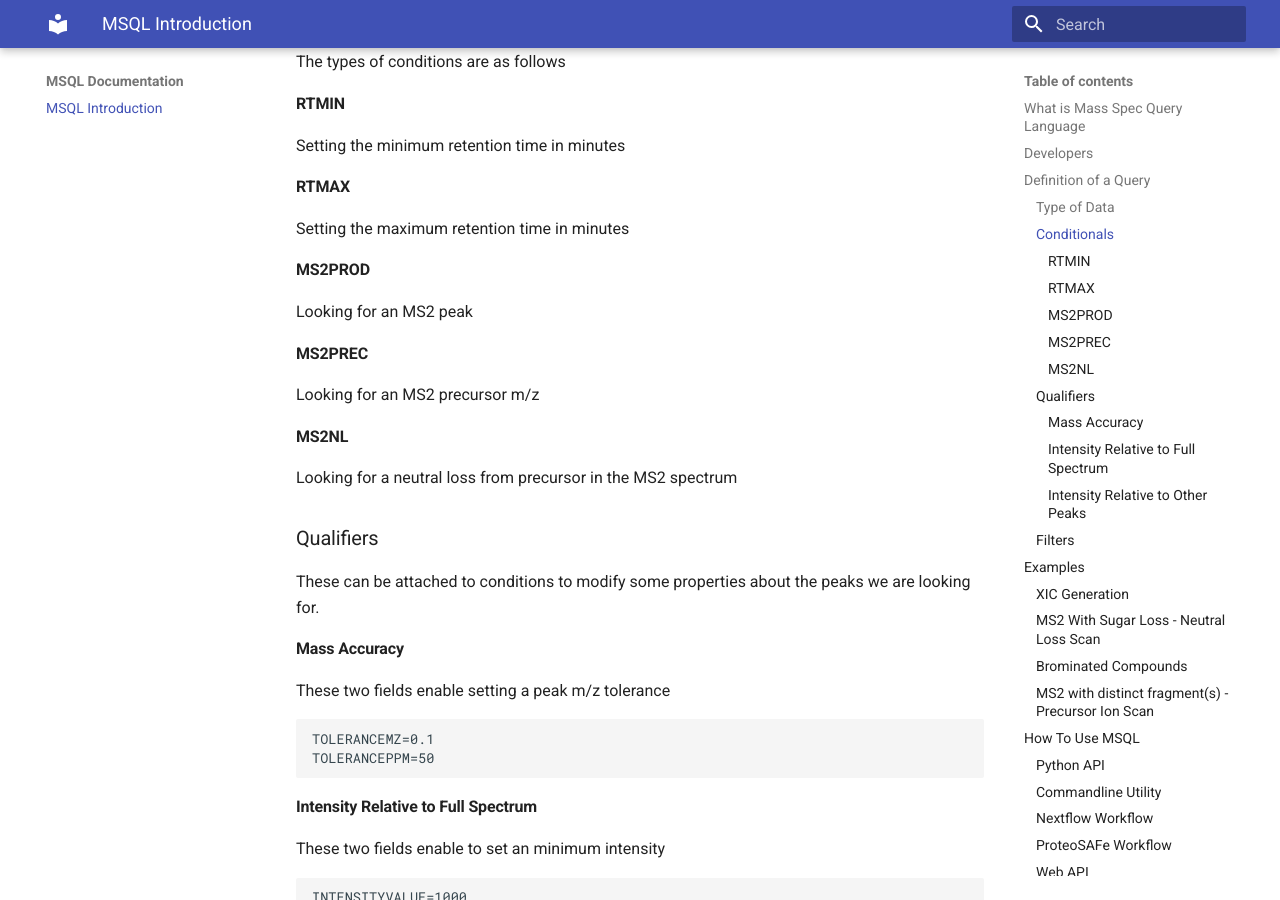
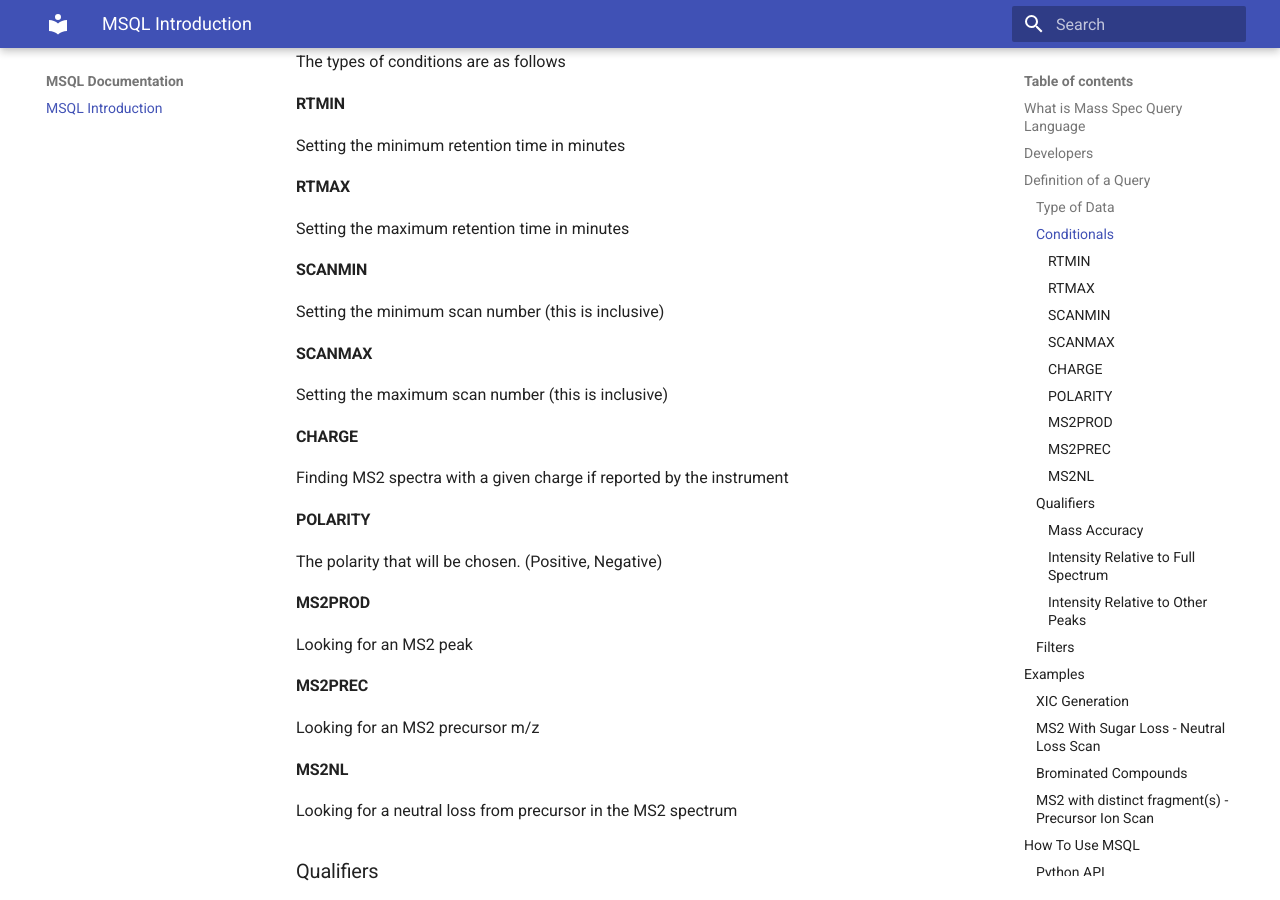
Before and after one commit to mwang87/MassQueryLanguage_Documentation, an MkDocs documentation site: the page built from docs/index.md, in a window 1280 px wide and 900 px high, scrolled down 1665 px. Built offline with MkDocs 1.6.1 and Material for MkDocs 9.7.7, drawn with Linux system fonts in a browser that asks for light colours.

Commit message:
adding docs for new language features

```diff
--- a/docs/index.md
+++ b/docs/index.md
@@ -67,6 +67,22 @@ Setting the minimum retention time in minutes
 #### RTMAX
 
 Setting the maximum retention time in minutes
+
+#### SCANMIN
+
+Setting the minimum scan number (this is inclusive)
+
+#### SCANMAX
+
+Setting the maximum scan number (this is inclusive)
+
+#### CHARGE
+
+Finding MS2 spectra with a given charge if reported by the instrument
+
+#### POLARITY
+
+The polarity that will be chosen. (Positive, Negative)
 
 #### MS2PROD
 
```
